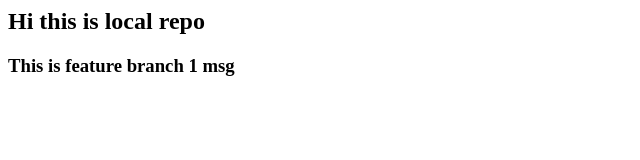
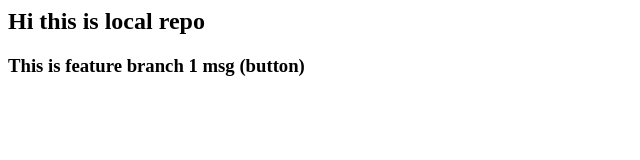
Before and after one commit to SundarHarry/localrepo, a plain HTML site: page index.html in a window 1280 px wide. Shown: the full height of the page, 0-640 px from the left. Drawn offline with Linux system fonts and the light colour scheme.

```diff
--- a/index.html
+++ b/index.html
@@ -1,3 +1,3 @@
 <h2>Hi this is local repo</h2>
 
-<h3>This is feature branch 1 msg</h3>
+<h3>This is feature branch 1 msg (button)</h3>
```
